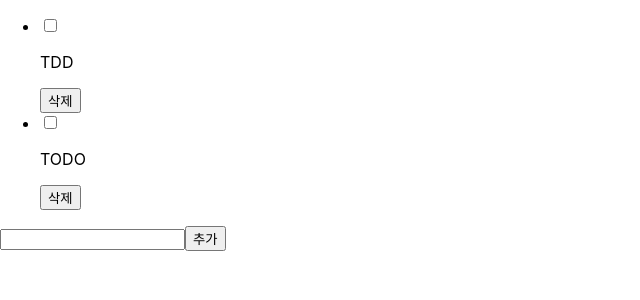
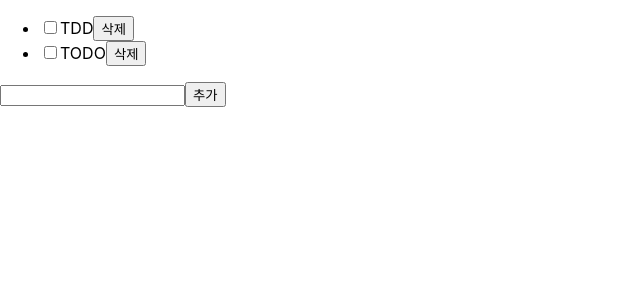
Before and after one commit to hyunjoogo/tdd-todo-example, a React (Create React App) app: page / in a window 1280 px wide. Shown: the top 300 px of the page, without its empty margins (0-640 px from the left). Built offline with nearby package versions, Linux system fonts and the light colour scheme.

Commit message:
[리팩토링] TodoList와 TodoItem 상호작용 업데이트

```diff
--- a/src/components/TodoItem.tsx
+++ b/src/components/TodoItem.tsx
@@ -3,38 +3,28 @@ import { Todo } from "./TodoList";
 
 type Props = {
   todo: Todo;
-  setTodos: React.Dispatch<React.SetStateAction<Todo[]>>;
+  updateTodo: (arg: Todo) => void;
+  deleteTodo: (arg: Todo) => void;
 };
 
-function TodoItem({ todo, setTodos }: Props) {
-  const isCompleted = todo.status === "completed";
-
-  function deleteTodo(targetId: string) {
-    // todos에게 나를 삭제해줘라고 해야되
-    // setTodos를 해서 나의 id와 다른것만 셋하기
-    setTodos((prev) => prev.filter((item) => item.id !== targetId));
-  }
-
-  function changeStatus(id: string, checked: boolean) {
-    setTodos((prev) =>
-      prev.map((item) =>
-        item.id === id
-          ? { ...item, status: checked ? "completed" : "active" }
-          : item,
-      ),
-    );
-  }
+function TodoItem({ todo, updateTodo, deleteTodo }: Props) {
+  const { text, status } = todo;
+  const handleDelete = () => deleteTodo(todo);
+  const handleChange = (e: React.ChangeEvent<HTMLInputElement>) => {
+    const status = e.target.value ? "completed" : "active";
+    updateTodo({ ...todo, status });
+  };
 
   return (
     <li>
       <input
         type="checkbox"
-        name="status-checkbox"
-        checked={isCompleted}
-        onChange={(e) => changeStatus(todo.id, e.target.checked)}
+        id="checkbox"
+        checked={status === "completed"}
+        onChange={handleChange}
       />
-      <p>{todo.text}</p>
-      <button onClick={() => deleteTodo(todo.id)}>삭제</button>
+      <label htmlFor="checkbox">{text}</label>
+      <button onClick={handleDelete}>삭제</button>
     </li>
   );
 }
--- a/src/components/TodoList.tsx
+++ b/src/components/TodoList.tsx
@@ -14,13 +14,22 @@ const TodoList = () => {
     { id: "345", text: "TODO", status: "active" },
   ]);
 
-  const handleAdd = (todo: Todo) => setTodos((prev) => [...prev, todo]);
+  const handleAdd = (todo: Todo) => setTodos([...todos, todo]);
+  const handleUpdate = (updated: Todo) =>
+    setTodos(todos.map((item) => (item.id === updated.id ? updated : item)));
+  const handleDelete = (deleted: Todo) =>
+    setTodos(todos.filter((item) => item.id === deleted.id));
 
   return (
     <section>
       <ul>
         {todos.map((todo) => (
-          <TodoItem todo={todo} key={todo.id} setTodos={setTodos} />
+          <TodoItem
+            todo={todo}
+            key={todo.id}
+            updateTodo={handleUpdate}
+            deleteTodo={handleDelete}
+          />
         ))}
       </ul>
       <TodoForm addTodo={handleAdd} />
```
Also changed, not shown: 1 other file (tests, documents, lock files or other folders).
